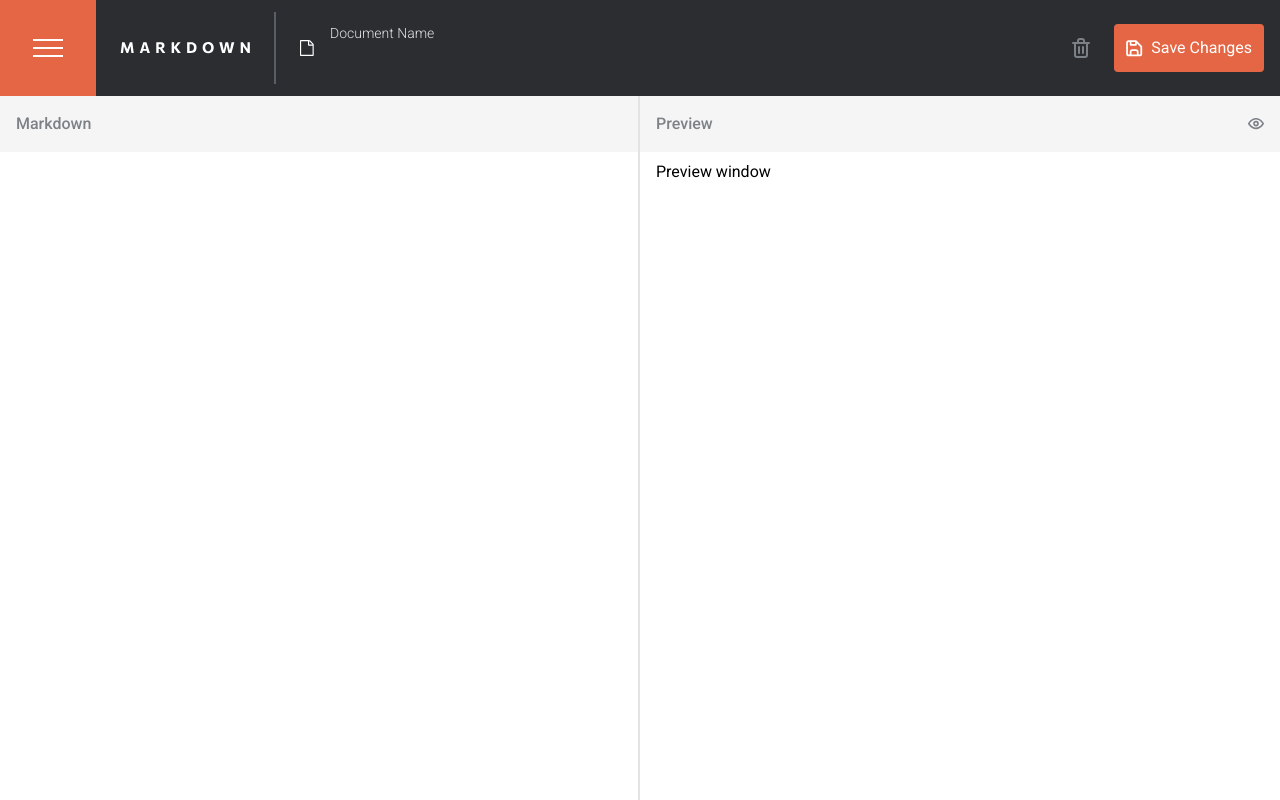
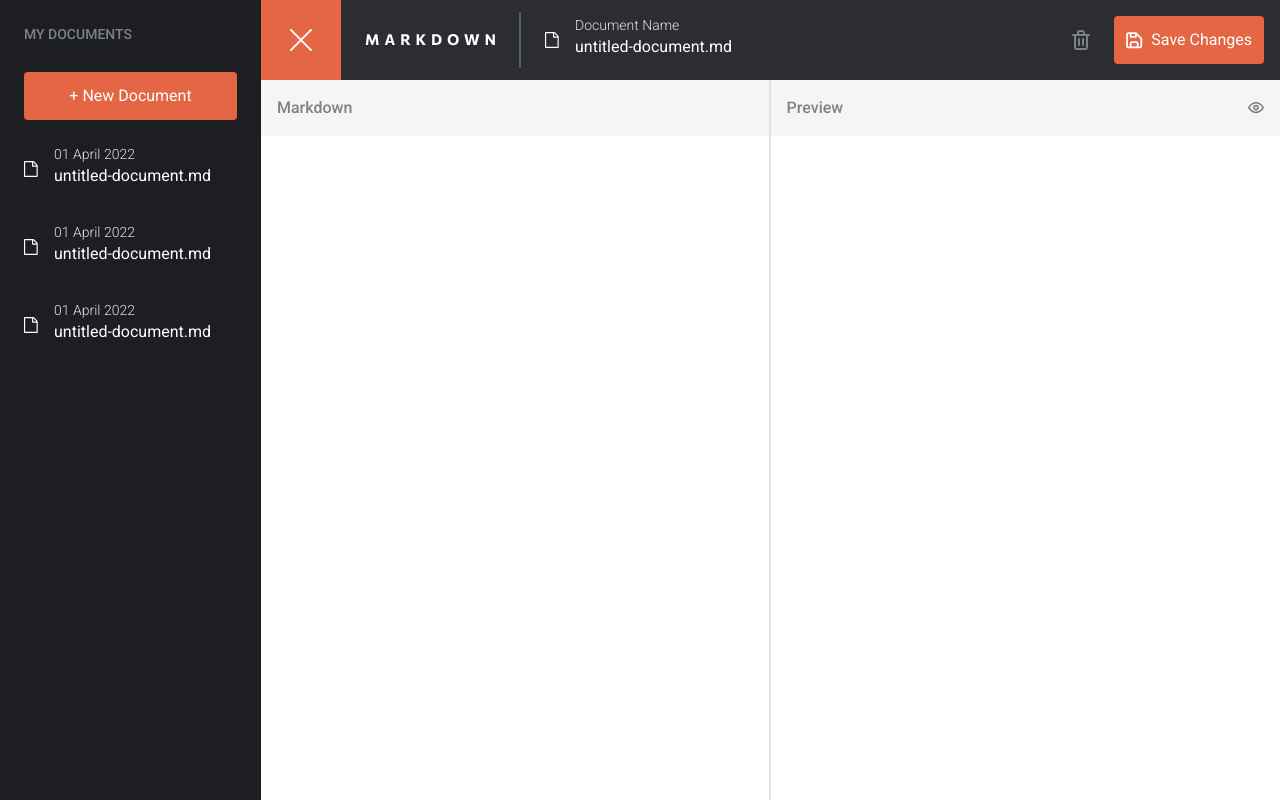
Before and after one commit to DaniilGurski/Fullstack-markdown-editor, a Next.js app: page /editor in a window 1280 px wide. Both pictures are taken after a click on the button "Toggle document panel". Shown: the top 800 px of the page. Built offline with nearby package versions, Linux system fonts and the light colour scheme.

Commit message:
add sidebar / document panel component to the editor.

```diff
--- a/app/components/DocumentPanel.tsx
+++ b/app/components/DocumentPanel.tsx
@@ -1,3 +1,62 @@
+"use client";
+
+import clsx from "clsx";
+import { useAtomValue } from "jotai";
+import Button from "@/app/components/buttons/Button";
+import DocumentRenamer from "@/app/components/DocumentRenamer";
+import Image from "next/image";
+import logo from "@/public/assets/logo.svg";
+import ThemeSwitch from "@/app/components/ThemeSwitch";
+import { documentPanelOpenedAtom } from "@/app/lib/atoms";
+
 export default function DocumentPanel() {
-  return <div className="hidden">Document Panel</div>;
+  const documentPanelOpened = useAtomValue(documentPanelOpenedAtom);
+
+  return (
+    <div
+      className={clsx(
+        "content-between bg-neutral-900 p-6 text-neutral-500",
+        documentPanelOpened ? "grid" : "hidden",
+      )}
+      id="document-panel"
+    >
+      <div className="grid gap-y-7">
+        <Image className="tablet:hidden inline-block" src={logo} alt="logo" />
+
+        <h2 className="text-sm font-medium uppercase"> My documents </h2>
+
+        <div className="grid gap-y-6">
+          <Button> + New Document </Button>
+
+          <DocumentList />
+        </div>
+      </div>
+
+      <ThemeSwitch />
+    </div>
+  );
 }
+
+function DocumentList() {
+  return (
+    <ul className="grid gap-y-7">
+      <DocumentItem lastUpdated="01 April 2022" name="" />
+      <DocumentItem lastUpdated="01 April 2022" name="" />
+      <DocumentItem lastUpdated="01 April 2022" name="" />
+    </ul>
+  );
+}
+
+function DocumentItem({
+  lastUpdated,
+  name,
+}: {
+  lastUpdated: string;
+  name: string;
+}) {
+  return (
+    <li>
+      <DocumentRenamer topText={lastUpdated} currentDocumentName={name} />
+    </li>
+  );
+}
--- a/app/components/DocumentRenamer.tsx
+++ b/app/components/DocumentRenamer.tsx
@@ -3,20 +3,37 @@
 import Image from "next/image";
 import { Field, Input, Label } from "@headlessui/react";
 import iconDocument from "@/public/assets/icon-document.svg";
-import { useState } from "react";
+import { useEffect, useState } from "react";
 
-export default function DocumentRenamer() {
+type TDocumentRenamerProps = {
+  topText: string;
+  currentDocumentName?: string;
+};
+
+export default function DocumentRenamer({
+  topText,
+  currentDocumentName = "",
+}: TDocumentRenamerProps) {
   // TODO: Should this state be global ?
   // TODO: Add debounce ?
-  const [documentName, setDocumentName] = useState("");
 
-  const handleOnBlur = (event: React.ChangeEvent<HTMLInputElement>) => {
-    if (event.currentTarget.value === "") {
-      setDocumentName("untitled.md");
-    } else if (!event.currentTarget.value.endsWith(".md")) {
+  const [documentName, setDocumentName] = useState(currentDocumentName);
+
+  const addFileExtention = (value: string) => {
+    console.log("add file extention");
+    if (value === "") {
+      setDocumentName("untitled-document.md");
+    } else if (!value.endsWith(".md")) {
       setDocumentName(documentName + ".md");
     }
   };
+
+  // TODO: Is this neccessary ? (I mean what if the document name on upload has .md ?)
+  useEffect(() => {
+    addFileExtention(documentName);
+
+    // eslint-disable-next-line react-hooks/exhaustive-deps
+  }, []);
 
   return (
     <form className="flex items-center gap-4 text-neutral-100">
@@ -24,12 +41,12 @@ export default function DocumentRenamer() {
 
       <Field className="grid">
         <Label className="mobile:inline-block hidden text-sm font-light text-neutral-300">
-          Document Name
+          {topText}
         </Label>
         <Input
           className="border-b-2 border-transparent pb-1 caret-orange-200 focus:border-neutral-100 focus:border-b-neutral-100 focus:outline-0"
           value={documentName}
-          onBlur={handleOnBlur}
+          onBlur={(e) => addFileExtention(e.currentTarget.value)}
           onChange={(e) => setDocumentName(e.currentTarget.value)}
         />
       </Field>
--- a/app/components/MarkdownEditor.tsx
+++ b/app/components/MarkdownEditor.tsx
@@ -1,7 +1,10 @@
 "use client";
 
 import { useAtom, useAtomValue } from "jotai";
-import { markdownPreviewOpenedAtom } from "@/app/lib/atoms";
+import {
+  documentPanelOpenedAtom,
+  markdownPreviewOpenedAtom,
+} from "@/app/lib/atoms";
 import clsx from "clsx";
 import Image from "next/image";
 import { Textarea } from "@headlessui/react";
@@ -17,8 +20,9 @@ import iconHidePreview from "@/public/assets/icon-hide-preview.svg";
 import { robotoMono } from "@/app/fonts";
 
 export default function MarkdownEditor() {
+  const documentPanelOpened = useAtomValue(documentPanelOpenedAtom);
   return (
-    <article>
+    <article className={clsx(!documentPanelOpened && "col-span-2")}>
       <PrimaryHeader />
       <div>
         <EditorHeader />
@@ -49,7 +53,7 @@ function PrimaryHeader() {
           aria-hidden="true"
         ></div>
 
-        <DocumentRenamer />
+        <DocumentRenamer topText="Document Name" />
       </div>
 
       <div className="tablet:pr-4 flex gap-6 pr-2">
@@ -132,7 +136,7 @@ function MarkdownTextArea() {
 function MarkdownPreview() {
   return (
     <div className="mobile:py-2 :bg-red-200 w-full bg-white p-4 peer-[[data-hidden=true]]:col-span-2 peer-[[data-hidden=true]]:mx-auto peer-[[data-hidden=true]]:max-w-2xl">
-      <p> Preview window </p>
+      <p> </p>
     </div>
   );
 }
--- a/app/components/PanelButton.tsx
+++ b/app/components/PanelButton.tsx
@@ -1,15 +1,24 @@
 import Image from "next/image";
+import IconButton from "./buttons/IconButton";
 import iconMenu from "@/public/assets/icon-menu.svg";
-import IconButton from "./buttons/IconButton";
+import iconClose from "@/public/assets/icon-close.svg";
+import { useAtom } from "jotai";
+import { documentPanelOpenedAtom } from "@/app/lib/atoms";
 
 export default function PanelButton() {
+  const [documentPanelOpened, setDocumentPanelOpened] = useAtom(
+    documentPanelOpenedAtom,
+  );
+
   return (
     <IconButton
-      className="mobile:size-24 grid size-16 place-content-center bg-neutral-700 hover:bg-orange-200 focus:bg-orange-200"
+      className="mobile:size-20 grid size-16 place-content-center bg-neutral-700 hover:bg-orange-200 focus:bg-orange-200"
       srOnlyLabel="Toggle document panel"
-      aria-expanded="false"
+      aria-expanded={documentPanelOpened}
+      aria-controls="document-panel"
+      onClick={() => setDocumentPanelOpened((prev) => !prev)}
     >
-      <Image src={iconMenu} alt="" />
+      <Image src={documentPanelOpened ? iconClose : iconMenu} alt="" />
     </IconButton>
   );
 }
--- /dev/null
+++ b/app/components/ThemeSwitch.tsx
@@ -0,0 +1,32 @@
+"use client";
+
+import Image from "next/image";
+import { Field, Switch, Label } from "@headlessui/react";
+import { useAtom } from "jotai";
+import { darkModeOnAtom } from "@/app/lib/atoms";
+import iconLightMode from "@/public/assets/icon-light-mode.svg";
+import iconDarkMode from "@/public/assets/icon-dark-mode.svg";
+
+export default function ThemeSwitch() {
+  const [darkModeOn, setDarkModeOn] = useAtom(darkModeOnAtom);
+
+  return (
+    <Field>
+      <Label className="sr-only"> Toggle dark mode </Label>
+
+      <div className="theme-switch-container flex items-center gap-x-3">
+        <Image className="" src={iconLightMode} alt="" aria-hidden="true" />
+
+        <Switch
+          className="group relative flex h-6 w-11 cursor-pointer items-center rounded-full bg-neutral-600"
+          checked={darkModeOn}
+          onChange={setDarkModeOn}
+        >
+          <span className="size-4 translate-x-1 rounded-full bg-neutral-100 transition group-data-[checked]:translate-x-6"></span>
+        </Switch>
+
+        <Image className="" src={iconDarkMode} alt="" aria-hidden="true" />
+      </div>
+    </Field>
+  );
+}
--- a/app/editor/page.tsx
+++ b/app/editor/page.tsx
@@ -3,7 +3,7 @@ import MarkdownEditor from "@/app/components/MarkdownEditor";
 
 export default function Page() {
   return (
-    <main>
+    <main className="grid grid-cols-(--editor-main-cols)">
       <DocumentPanel />
       <MarkdownEditor />
     </main>
--- a/app/globals.css
+++ b/app/globals.css
@@ -3,8 +3,8 @@
 @theme {
   --breakpoint-*: initial;
   --breakpoint-desktop: 79.625em;
-  --breakpoint-tablet: 48em;
-  --breakpoint-mobile: 36.563em;
+  --breakpoint-tablet: 63.25em;
+  --breakpoint-mobile: 49.625em;
 
   /* --color-*: initial; */
   --color-neutral-1000: hsl(225, 9%, 9%);
@@ -24,6 +24,7 @@
   --width-almost: 90%;
 
   --editor-header-cols: repeat(auto-fit, minmax(280px, 1fr));
+  --editor-main-cols: max-content 1fr;
 }
 
 @theme inline {
@@ -39,3 +40,20 @@
   --color-markdown-preview-header: var(--color-neutral-700);
   --color-markdown-preview-block: var(--color-neutral-200);
 }
+
+@layer components {
+  /* ight the theme icon depending on the state of the switch */
+  .theme-switch-container {
+    &:has([data-checked]) {
+      img:last-child {
+        filter: brightness(100);
+      }
+    }
+
+    &:not(:has([data-checked])) {
+      img:first-child {
+        filter: brightness(100);
+      }
+    }
+  }
+}
--- a/app/lib/atoms.ts
+++ b/app/lib/atoms.ts
@@ -1,3 +1,6 @@
 import { atom } from "jotai";
+import { atomWithStorage } from "jotai/utils";
 
 export const markdownPreviewOpenedAtom = atom(false);
+export const darkModeOnAtom = atomWithStorage("markdownDarkMode", false);
+export const documentPanelOpenedAtom = atom(false);
```
